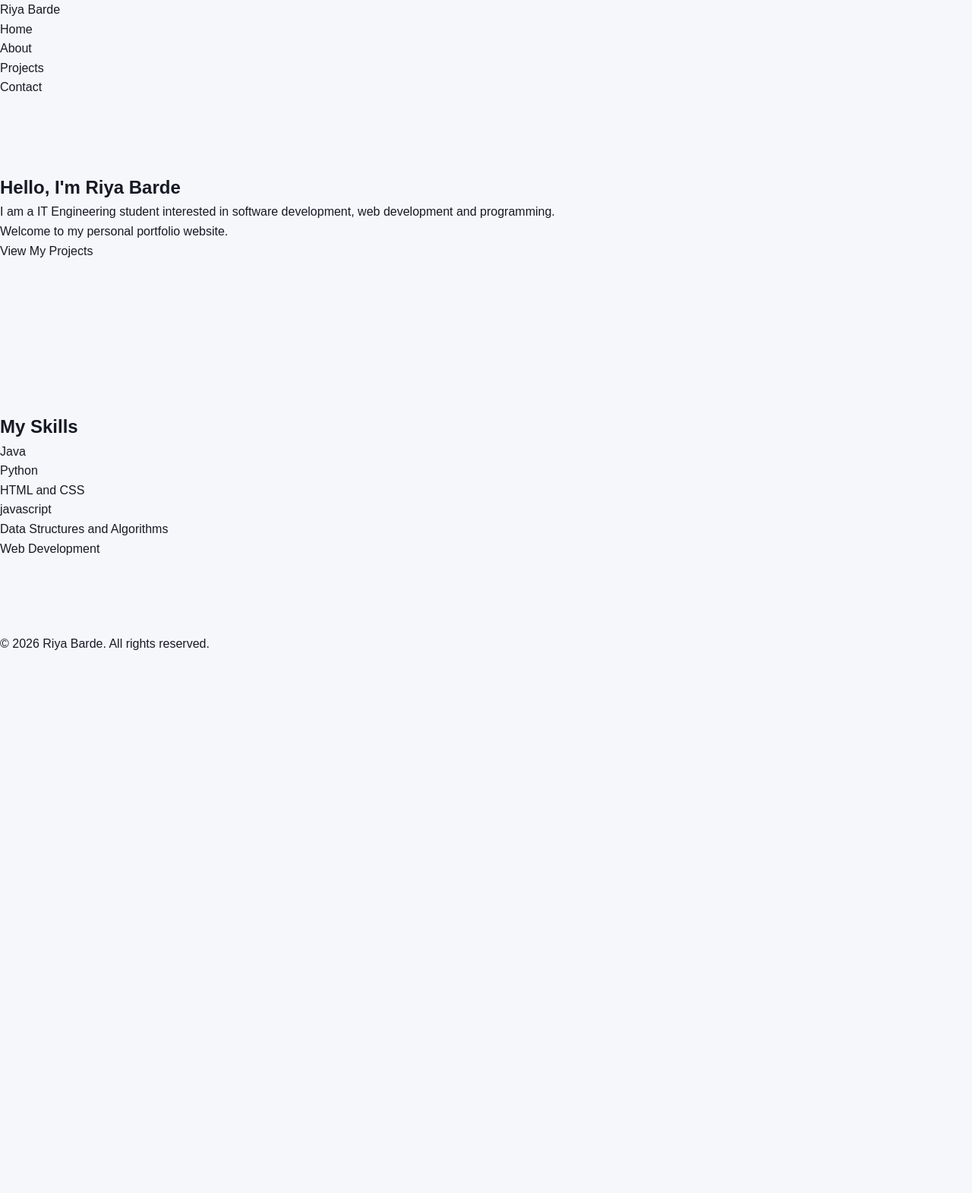
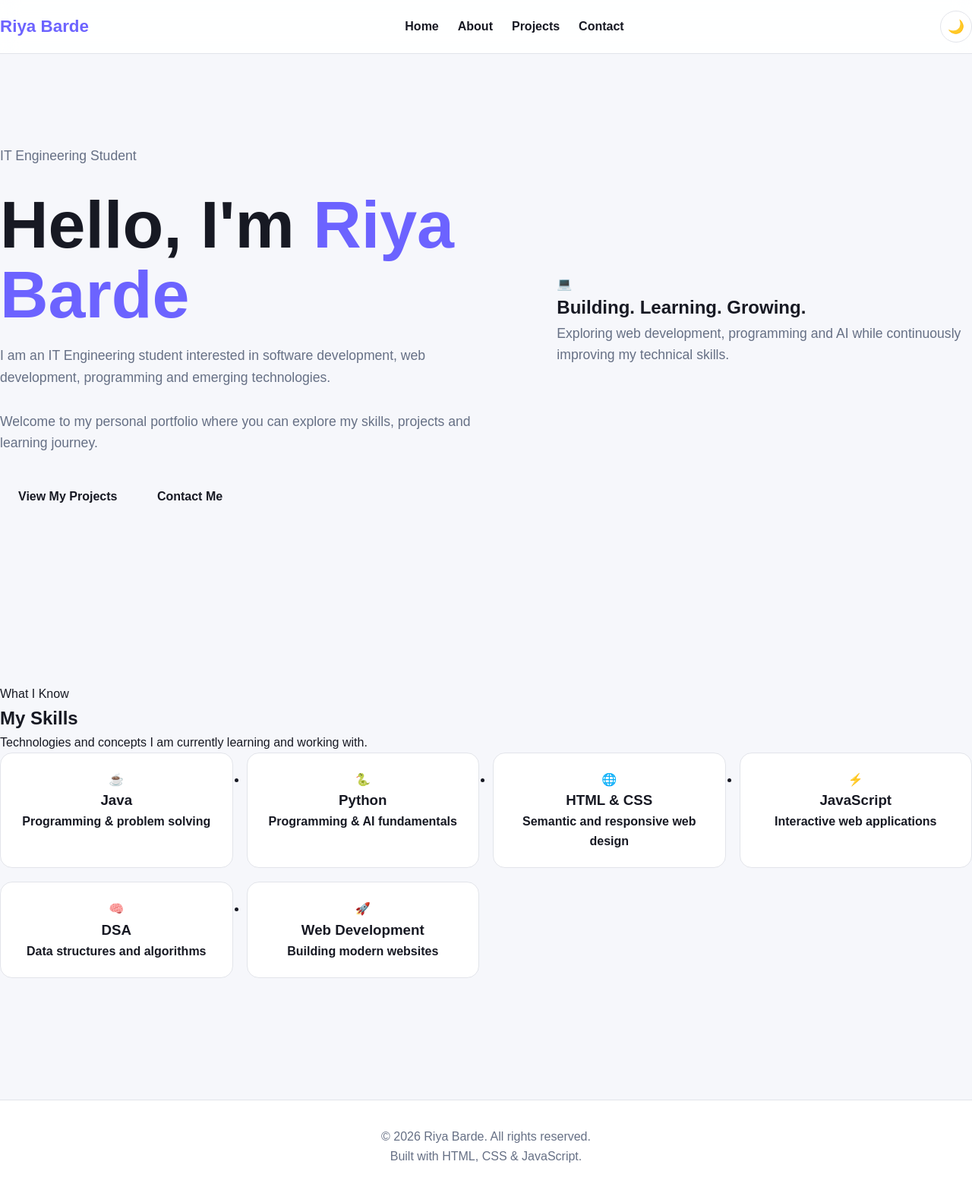
Before and after one commit to riyabarde14/Thiranex-portfolio, a plain HTML site: page index.html in a window 1280 px wide. Shown: the whole page at 76% size. Before the commit the page ends 861 px from the top, so only its background shows below. Drawn offline with Linux system fonts and the light colour scheme.

Commit message:
Refactor index.html for improved structure and content
Updated the HTML structure and content for better accessibility and design.

```diff
--- a/index.html
+++ b/index.html
@@ -1,90 +1,194 @@
+<!DOCTYPE html>
 
-<!DOCTYPE html>
 <html lang="en">
 <head>
     <meta charset="UTF-8">
-
     <meta name="viewport" content="width=device-width, initial-scale=1.0">
 
+
 <meta name="description"
-          content="Riya Barde- IT Engineering student portfolio showcasing skills, projects and contact information.">
-
+      content="Riya Barde - IT Engineering student portfolio showcasing skills, projects and contact information.">
 <meta name="author" content="Riya Barde">
-
 <meta name="robots" content="index, follow">
 
 <title>Riya Barde | IT Engineering Student</title>
 
 <link rel="stylesheet" href="style.css">
+
+
 </head>
 
 <body>
 
-    <!-- Skip link helps keyboard and screen-reader users -->
-    <a href="#main-content" class="skip-link">
-        Skip to main content
-    </a>
 
-    <header>
-        <nav aria-label="Main navigation">
-            <a href="index.html" aria-label="Go to Home page">
+<a href="#main-content" class="skip-link">Skip to main content</a>
+
+<!-- Header -->
+<header class="site-header">
+    <nav class="navbar" aria-label="Main navigation">
+
+        <a href="index.html" class="logo" aria-label="Go to Home page">
             Riya Barde
         </a>
 
-            <ul>
-                <li><a href="index.html" aria-current="page">Home</a></li>
-                <li><a href="about.html">About</a></li>
-                <li><a href="projects.html">Projects</a></li>
-                <li><a href="contact.html">Contact</a></li>
+        <ul class="nav-links">
+            <li>
+                <a href="index.html" class="active" aria-current="page">
+                    Home
+                </a>
+            </li>
+
+            <li>
+                <a href="about.html">About</a>
+            </li>
+
+            <li>
+                <a href="projects.html">Projects</a>
+            </li>
+
+            <li>
+                <a href="contact.html">Contact</a>
+            </li>
         </ul>
+
+        <!-- Dark / Light Mode -->
+        <button
+            id="theme-toggle"
+            class="theme-toggle"
+            type="button"
+            aria-label="Toggle dark mode">
+            🌙
+        </button>
+
     </nav>
 </header>
 
+<!-- Main Content -->
 <main id="main-content">
 
-        <section aria-labelledby="intro-heading">
+    <!-- Hero Section -->
+    <section class="hero section-container" aria-labelledby="intro-heading">
+
+        <div class="hero-content">
+
+            <p class="eyebrow">IT Engineering Student</p>
 
             <h1 id="intro-heading">
-                Hello, I'm Riya Barde
+                Hello, I'm <span>Riya Barde</span>
             </h1>
 
-            <p>
-                I am a IT Engineering student interested in
-                software development, web development and programming.
+            <p class="hero-text">
+                I am an IT Engineering student interested in software development,
+                web development, programming and emerging technologies.
             </p>
 
-            <p>
-                Welcome to my personal portfolio website.
+            <p class="hero-description">
+                Welcome to my personal portfolio where you can explore my skills,
+                projects and learning journey.
             </p>
 
-            <a href="projects.html">
+            <div class="hero-buttons">
+                <a href="projects.html" class="btn primary-btn">
                     View My Projects
                 </a>
 
+                <a href="contact.html" class="btn secondary-btn">
+                    Contact Me
+                </a>
+            </div>
+
+        </div>
+
+        <div class="hero-card">
+
+            <div class="hero-card-icon">💻</div>
+
+            <h2>Building. Learning. Growing.</h2>
+
+            <p>
+                Exploring web development, programming and AI while
+                continuously improving my technical skills.
+            </p>
+
+        </div>
+
     </section>
 
-        <section aria-labelledby="skills-heading">
+    <!-- Skills Section -->
+    <section class="section-container" aria-labelledby="skills-heading">
+
+        <div class="section-heading">
+            <p class="eyebrow">What I Know</p>
 
             <h2 id="skills-heading">My Skills</h2>
 
-            <ul>
-                <li>Java</li>
-                <li>Python</li>
-                <li>HTML and CSS</li>
-                <li>javascript</li>
-                <li>Data Structures and Algorithms</li>
-                <li>Web Development</li>
+            <p>
+                Technologies and concepts I am currently learning and working with.
+            </p>
+        </div>
+
+        <ul class="skills-grid">
+
+            <li class="skill-card">
+                <span>☕</span>
+                <h3>Java</h3>
+                <p>Programming & problem solving</p>
+            </li>
+
+            <li class="skill-card">
+                <span>🐍</span>
+                <h3>Python</h3>
+                <p>Programming & AI fundamentals</p>
+            </li>
+
+            <li class="skill-card">
+                <span>🌐</span>
+                <h3>HTML & CSS</h3>
+                <p>Semantic and responsive web design</p>
+            </li>
+
+            <li class="skill-card">
+                <span>⚡</span>
+                <h3>JavaScript</h3>
+                <p>Interactive web applications</p>
+            </li>
+
+            <li class="skill-card">
+                <span>🧠</span>
+                <h3>DSA</h3>
+                <p>Data structures and algorithms</p>
+            </li>
+
+            <li class="skill-card">
+                <span>🚀</span>
+                <h3>Web Development</h3>
+                <p>Building modern websites</p>
+            </li>
+
         </ul>
 
     </section>
 
 </main>
 
-    <footer>
+<!-- Footer -->
+<footer class="site-footer">
+
+    <div class="footer-content">
         <p>
             &copy; 2026 Riya Barde. All rights reserved.
         </p>
+
+        <p>
+            Built with HTML, CSS & JavaScript.
+        </p>
+    </div>
+
 </footer>
+
+<!-- JavaScript -->
+<script src="script.js"></script>
+
 
 </body>
 </html>
```
Lines whose indentation alone changed are shown as unchanged.
